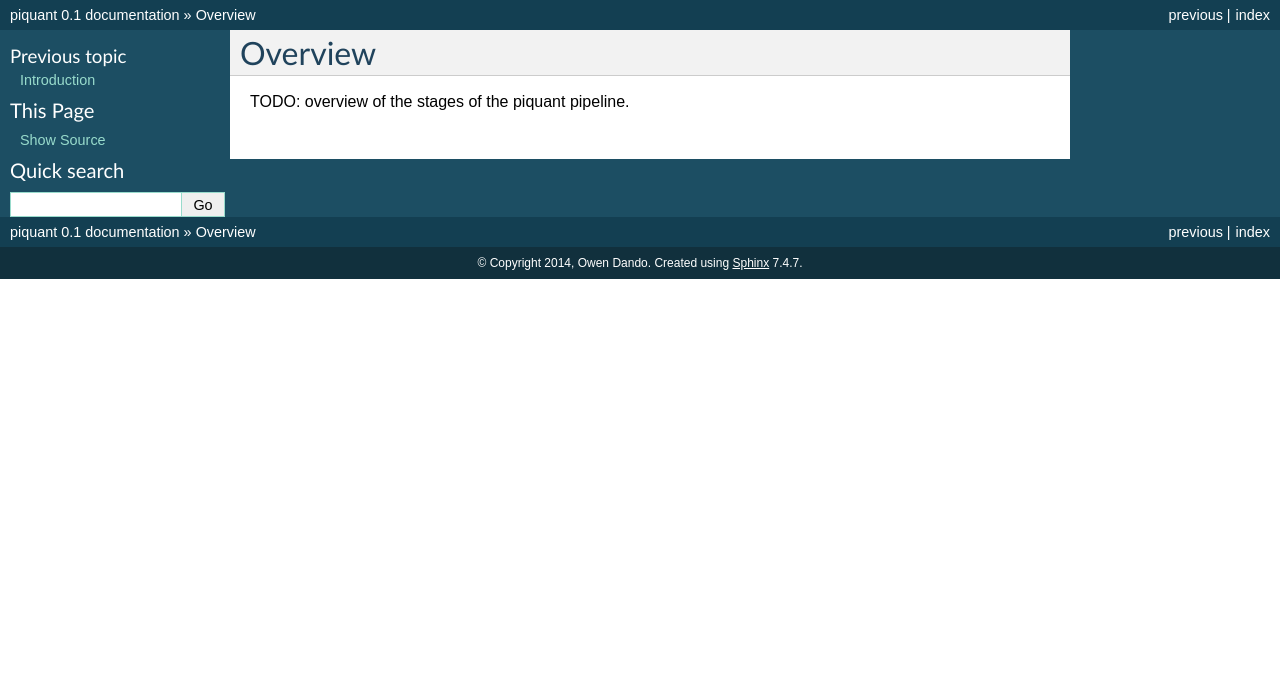
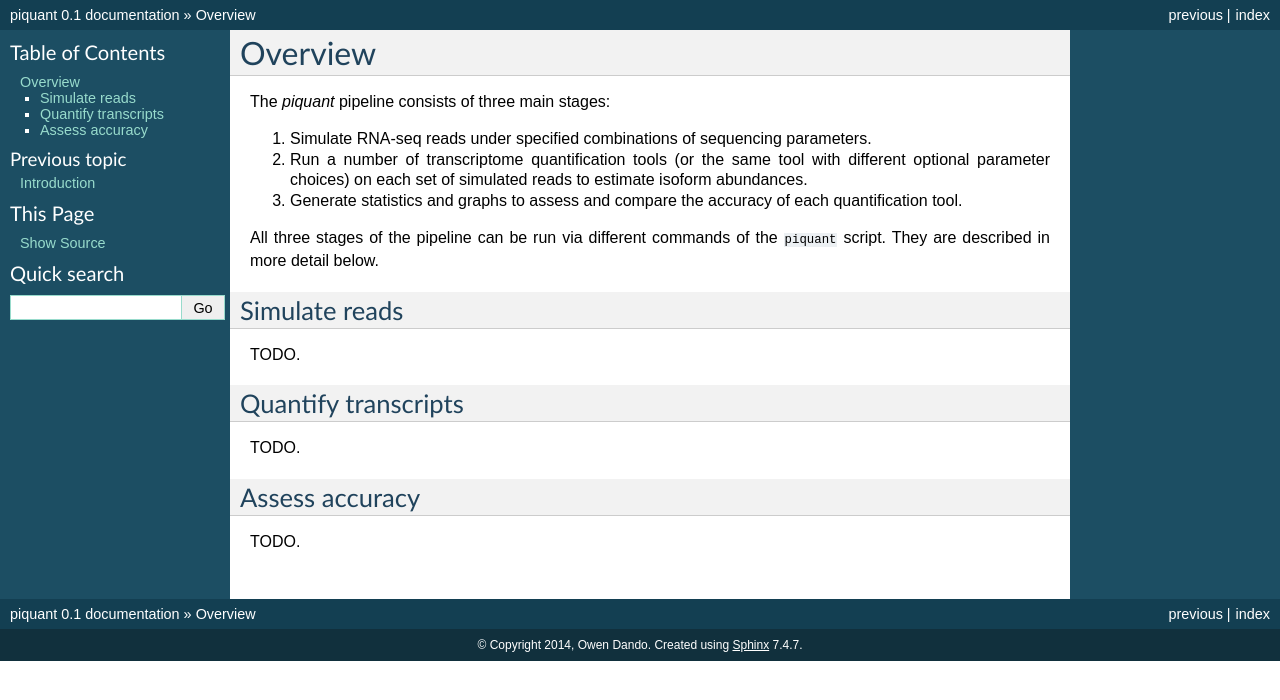
Before and after one commit to lweasel/piquant, a Sphinx documentation site: the page built from docs/overview.rst, in a window 1280 px wide. Shown: the top 700 px of the page. Built offline with Sphinx 7.4.7, drawn with Linux system fonts in a browser that asks for light colours.

Commit message:
Start fleshing out Overview section.

```diff
--- a/docs/overview.rst
+++ b/docs/overview.rst
@@ -1,4 +1,25 @@
 Overview
 ========
 
-TODO: overview of the stages of the piquant pipeline.
+The *piquant* pipeline consists of three main stages:
+
+#. Simulate RNA-seq reads under specified combinations of sequencing parameters.
+#. Run a number of transcriptome quantification tools (or the same tool with different optional parameter choices) on each set of simulated reads to estimate isoform abundances.
+#. Generate statistics and graphs to assess and compare the accuracy of each quantification tool.
+
+All three stages of the pipeline can be run via different commands of the ``piquant`` script. They are described in more detail below.
+
+Simulate reads
+--------------
+
+TODO.
+
+Quantify transcripts
+--------------------
+
+TODO.
+
+Assess accuracy
+---------------
+
+TODO.
```
